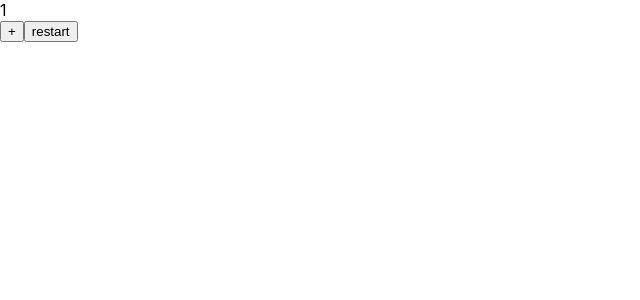
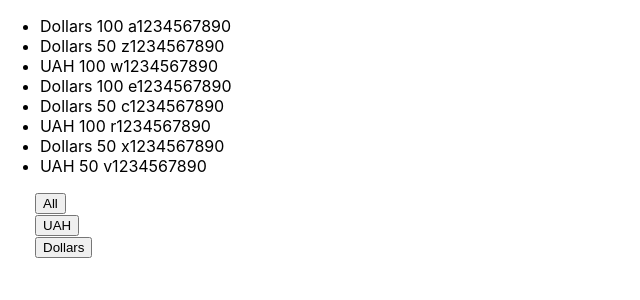
Before and after one commit to Allochka11/microtasks, a React (Create React App) app: page / in a window 1280 px wide. Shown: the top 300 px of the page, without its empty margins (0-640 px from the left). Built offline with nearby package versions, Linux system fonts and the light colour scheme.

Commit message:
Microtask 5 Filter + Button

```diff
--- /dev/null
+++ b/src/Microtask5/App.tsx
@@ -0,0 +1,39 @@
+import React, {useState} from 'react';
+import {NewComponent} from './NewComponent';
+
+type FilterType = 'All' | 'UAH' | 'Dollars';
+
+export const App = () => {
+
+    const [money, setMoney] = useState([
+        {banknots: 'Dollars', value: 100, number: ' a1234567890'},
+        {banknots: 'Dollars', value: 50, number: ' z1234567890'},
+        {banknots: 'UAH', value: 100, number: ' w1234567890'},
+        {banknots: 'Dollars', value: 100, number: ' e1234567890'},
+        {banknots: 'Dollars', value: 50, number: ' c1234567890'},
+        {banknots: 'UAH', value: 100, number: ' r1234567890'},
+        {banknots: 'Dollars', value: 50, number: ' x1234567890'},
+        {banknots: 'UAH', value: 50, number: ' v1234567890'},
+    ])
+
+    const [filter, setFilter] = useState<FilterType>('All');
+
+    let currentMoney = money;
+    if (filter === 'UAH') {
+        currentMoney = money.filter((filteredMoney) => filteredMoney.banknots === 'UAH');
+    }
+
+    if (filter === 'Dollars') {
+        currentMoney = money.filter((filteredMoney) => filteredMoney.banknots === 'Dollars');
+    }
+
+    const onClickFilterHandler = (nameButton: FilterType) => {
+        setFilter(nameButton)
+    };
+
+    return (
+        <>
+            <NewComponent currentMoney={currentMoney} onClickFilterHandler={onClickFilterHandler}/>
+        </>
+    )
+}
--- /dev/null
+++ b/src/Microtask5/NewComponent.tsx
@@ -0,0 +1,37 @@
+import React from 'react';
+import {Button} from '../components/Button';
+
+type MoneyType = {
+    banknots: string
+    value: number
+    number: string
+}
+
+type NewComponentType = {
+    currentMoney: Array<MoneyType>
+    onClickFilterHandler: (nameButton: 'All' | 'UAH' | 'Dollars') => void
+}
+
+
+export const NewComponent = (props: NewComponentType) => {
+
+    return (
+        <>
+            <ul>
+                {props.currentMoney.map((objFromMoneyArray, i) => {
+                    return <li key={i}>
+                        <span>{objFromMoneyArray.banknots} </span>
+                        <span>{objFromMoneyArray.value} </span>
+                        <span>{objFromMoneyArray.number} </span>
+                    </li>
+                })}
+            </ul>
+            <div style={{marginLeft: '35px'}}>
+
+                <Button name={'All'} callBack={() => props.onClickFilterHandler('All')}/>
+                <Button name={'UAH'} callBack={() => props.onClickFilterHandler('UAH')}/>
+                <Button name={'Dollars'} callBack={() => props.onClickFilterHandler('Dollars')}/>
+            </div>
+        </>
+    )
+}
--- a/src/components/Button.tsx
+++ b/src/components/Button.tsx
@@ -12,8 +12,6 @@ export const Button = (props: ButtonType) => {
         props.callBack();
     }
 
-    console.log('props', props)
-
     return (
         <div>
             <button onClick={onClickHandler}>{props.name}</button>
--- a/src/index.tsx
+++ b/src/index.tsx
@@ -2,7 +2,7 @@ import React from 'react';
 import ReactDOM from 'react-dom/client';
 import './index.css';
 import reportWebVitals from './reportWebVitals';
-import {App} from './Microtask4/App';
+import {App} from './Microtask5/App';
 
 const root = ReactDOM.createRoot(
     document.getElementById('root') as HTMLElement
```
